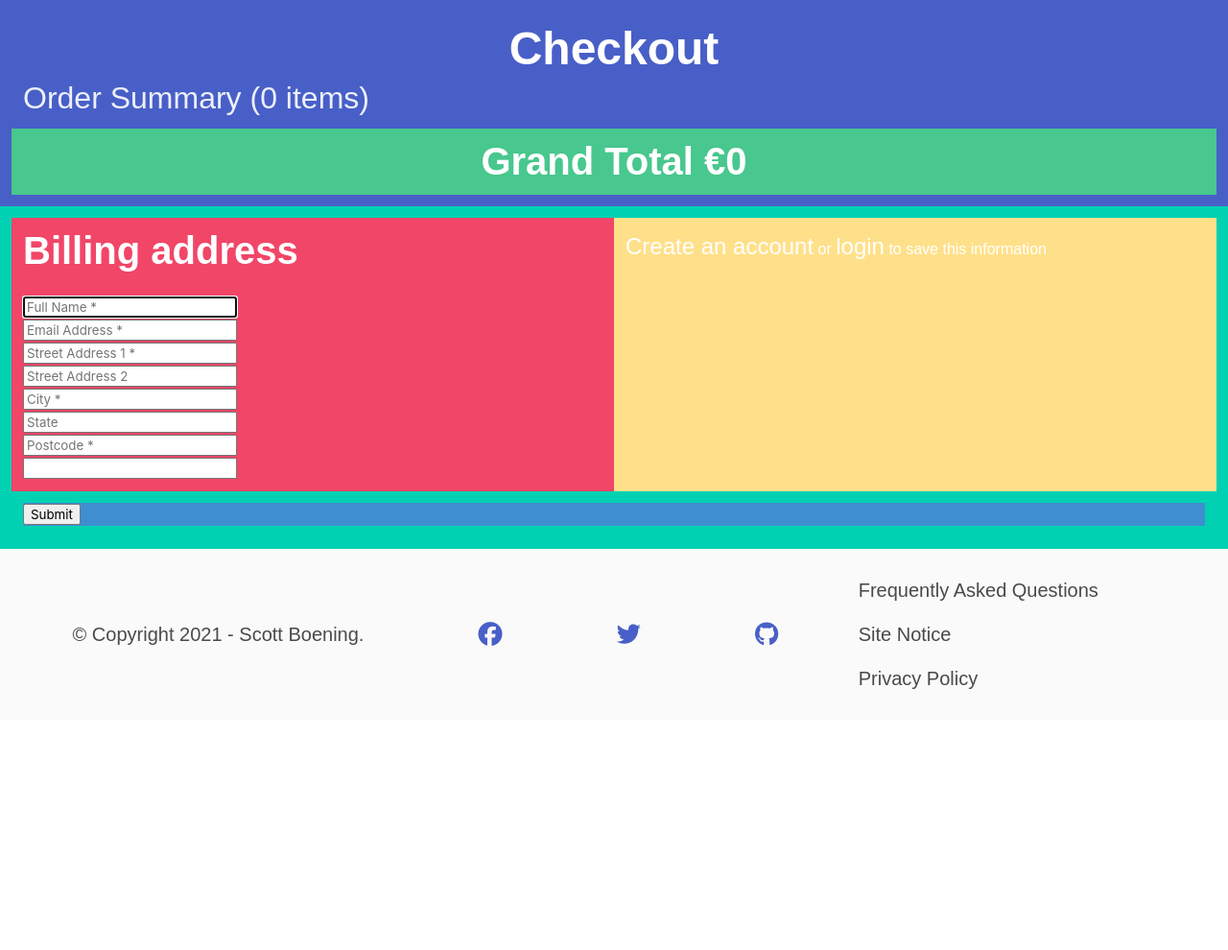
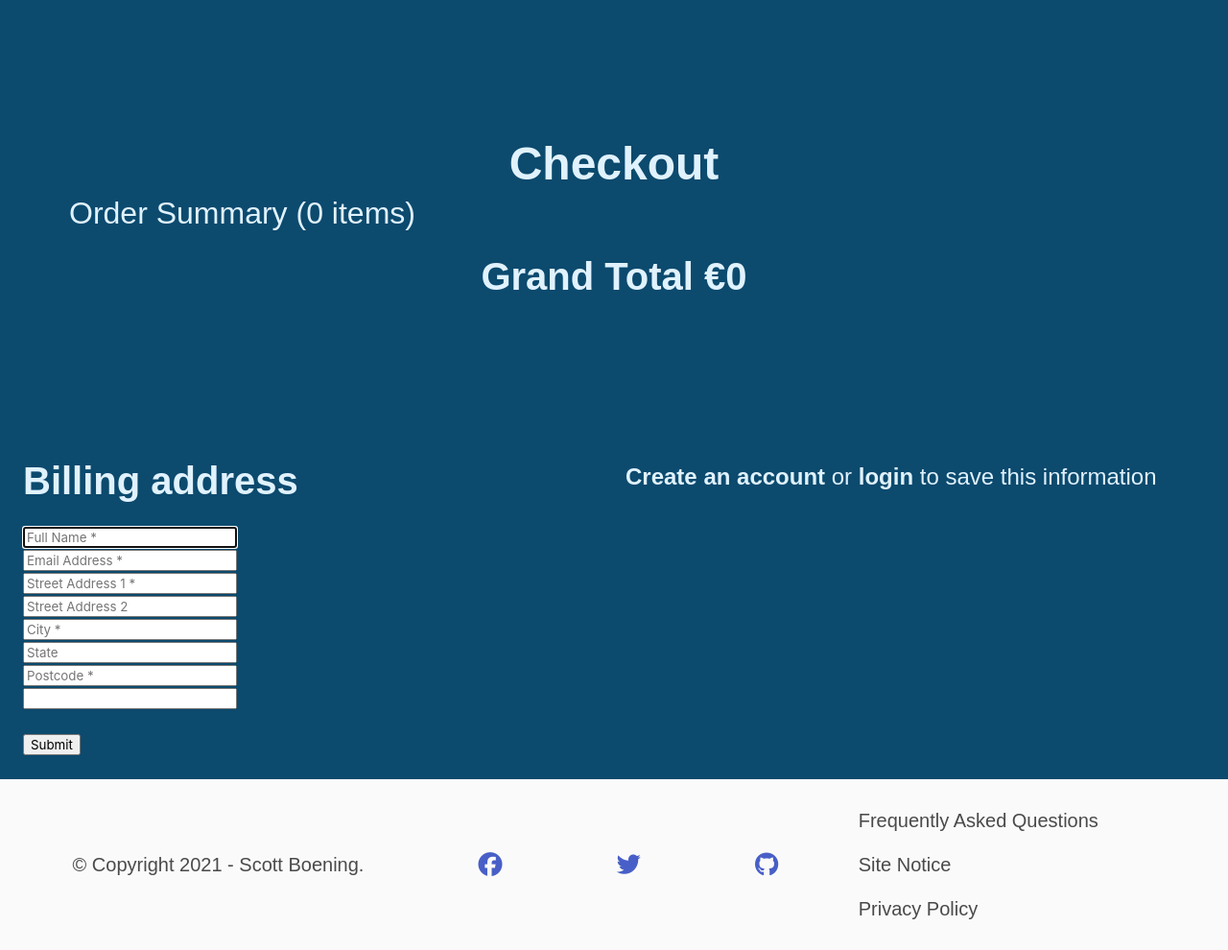
Before and after one commit to Ryagg/scifi_zone, a Django app: template checkout/templates/checkout/checkout.html in a window 1280 px wide. Shown: the part 52-1042 px from the top of the page at 96% size. Before the commit the page ends 770 px from the top, so only its background shows below. Run offline with Django 3.2, Linux system fonts and the light colour scheme; the template is opened without the code that fills it: values that come from a table or form of the project are taken from there, others are empty; some libraries are stand-ins or nearby versions.

Commit message:
feat: Switch from cardElement to paymentElement

```diff
--- a/checkout/static/checkout/js/stripe_elements.js
+++ b/checkout/static/checkout/js/stripe_elements.js
@@ -1,66 +1,101 @@
 const stripePublicKey = $("#id_stripe_public_key").text().slice(1, -1);
 const clientSecret = $("#id_client_secret").text().slice(1, -1);
 const stripe = Stripe(stripePublicKey);
-var elements = stripe.elements();
-
-var style = {
-    base: {
-        color: "#000",
-        fontFamily: '"Helvetica Neue", Helvetica, sans-serif',
-        fontSmoothing: "antialiased",
-        fontSize: "16px",
-        "::placeholder": {
-            color: "#aab7c4",
+const options = {
+    clientSecret: clientSecret,
+    appearance: {
+        theme: "night",
+        variables: {
+            fontFamily: "Sohne, system-ui, sans-serif",
+            fontWeightNormal: "500",
+            borderRadius: "8px",
+            colorBackground: "#0A2540",
+            colorPrimary: "#EFC078",
+            colorPrimaryText: "#1A1B25",
+            colorText: "white",
+            colorTextSecondary: "white",
+            colorTextPlaceholder: "#727F96",
+            colorIconTab: "white",
+            colorLogo: "dark",
+        },
+        rules: {
+            ".Input, .Block": {
+                backgroundColor: "transparent",
+                border: "1.5px solid var(--colorPrimary)",
             },
         },
-    invalid: {
-        color: "#dc3545",
-        iconColor: "#dc3545",
     },
 };
-var card = elements.create("card", { style: style });
+const elements = stripe.elements(options);
+
+const paymentElement = elements.create("payment");
 /* mount the card element */
-card.mount("#card-element");
+paymentElement.mount("#payment-element");
 
-// Handle realtime validation errors on the card element //
-card.addEventListener("change", function (event) {
-    var errorDiv = document.getElementById("card-errors");
-    if (event.error) {
-        var html = `
-        <span class="icon" role="alert">
-            <i class="fas fa-times"></i>
-        </span>
-        <span>${event.error.message}</span>
-        `;
-        $(errorDiv).html(html);
+const form = document.getElementById("payment-form");
+
+form.addEventListener("submit", async (event) => {
+    event.preventDefault();
+
+    const { error } = await stripe.confirmPayment({
+        //`Elements` instance that was used to create the Payment Element
+        elements,
+        confirmParams: {
+            return_url: "",
+        },
+    });
+
+    if (error) {
+        // This point will only be reached if there is an immediate error when
+        // confirming the payment. Show error to your customer (for example, payment
+        // details incomplete)
+        const messageContainer = document.querySelector("#error-message");
+        messageContainer.textContent = error.message;
     } else {
-        errorDiv.textContent = "";
+        // Your customer will be redirected to your `return_url`. For some payment
+        // methods like iDEAL, your customer will be redirected to an intermediate
+        // site first to authorize the payment, then redirected to the `return_url`.
     }
 });
 
-// Handle form submit
-var form = document.getElementById("payment-form");
+const appendedClientSecret = new URLSearchParams(window.location.search).get(
+    "payment_intent_client_secret"
+);
 
-form.addEventListener("submit", function (ev) {
-    ev.preventDefault();
-    // disable card element and submit button to prevent multiple submissions
-    card.update({ disabled: true });
-    $("#submit-button").attr("disabled", true);
-    $("#payment-form").fadeToggle(100);
-    $("#loading-overlay").fadeToggle(100);
+// Retrieve the PaymentIntent
+stripe.retrievePaymentIntent(appendedClientSecret).then(({ paymentIntent }) => {
+    const message = document.querySelector("#message");
 
-    // capture form data we can't put in the paymentIntent and post it to the cache_checkout_data view
-    var saveInfo = Boolean($("#id-save-info").attr("checked"));
-    // From using {% csrf_token %} in the form
-    var csrfToken = $('input[name="csrfmiddlewaretoken"]').val();
-    var postData = {
-        csrfmiddlewaretoken: csrfToken,
-        client_secret: clientSecret,
-        save_info: saveInfo,
-    };
-    var url = "/checkout/cache_checkout_data/";
+    // Inspect the PaymentIntent `status` to indicate the status of the payment
+    // to your customer.
+    //
+    // Some payment methods will [immediately succeed or fail][0] upon
+    // confirmation, while others will first enter a `processing` state.
+    //
+    // [0]: https://stripe.com/docs/payments/payment-methods#payment-notification
+    switch (paymentIntent.status) {
+        case "succeeded":
+            message.innerText = "Success! Payment received.";
+            break;
+
+        case "processing":
+            message.innerText = "Payment processing. We'll update you when payment is received.";
+            break;
+
+        case "requires_payment_method":
+            message.innerText = "Payment failed. Please try another payment method.";
+            // Redirect your user back to your payment page to attempt collecting
+            // payment again
+            break;
+
+        default:
+            message.innerText = "Something went wrong.";
+            break;
+    }
+});
 
 // the view updates the paymentIntent
+/*
 $.post(url, postData)
     .done(function () {
         stripe
@@ -118,4 +153,4 @@ form.addEventListener("submit", function (ev) {
         // just reload the page, the error will be in django messages
         location.reload();
     });
-});
+*/
--- a/checkout/templates/checkout/checkout.html
+++ b/checkout/templates/checkout/checkout.html
@@ -4,12 +4,12 @@
 
 {% block content %}
 <!-- Order summary -->
-<section class="hero is-link is-small">
+<section class="hero is-medium bg--sky-900 text__color-sky-100">
     <div class="hero-body">
-            <h1 class="title is-1 has-text-centered">Checkout</h1>
-            <h2 class="subtitle is-3">Order Summary ({{ item_count }} items)</h2>
+            <h1 class="title is-1 has-text-centered text__color-sky-100">Checkout</h1>
+            <h2 class="subtitle is-3 text__color-sky-100">Order Summary ({{ item_count }} items)</h2>
             {% for item in bag_items %}
-                <div class="columns is-multiline is-centered has-background-grey">
+                <div class="columns is-multiline is-centered">
                     <div class="column">
                         <div class="level is-mobile">
                             <div class="is-pulled-left">
@@ -25,22 +25,22 @@
                     </div>
                 </div> <!-- end of columns -->
             {% endfor %}
-            <div class="columns is-multiline is-centered has-background-success">
+            <div class="columns is-multiline is-centered">
                 <div class="column is-5-tablet">
-                    <h2 class="title is-2 has-text-centered">Grand Total €{{grand_total}}</h2>
+                    <h2 class="title is-2 has-text-centered text__color-sky-100">Grand Total €{{grand_total}}</h2>
                 </div>
             </div>
     </div> <!-- end of body -->
 </section>
 
 <!-- Billing address -->
-<section class="hero is-primary is-small">
+<section class="hero is-small bg--sky-900 text__color-sky-100">
     <div class="hero-body">
-        <form action="{% url 'checkout' %}" method="POST" id="payment-form">
+        <form action="{% url 'checkout' %}" method="POST" id="payment-form" data-secret="{{ client_secret }}">
             {% csrf_token %}
                 <div class="columns is-multiline">
-                    <div class="column  has-background-danger">
-                        <h2 class="title is-2">Billing address</h2>
+                    <div class="column">
+                        <h2 class="title is-2 text__color-sky-100">Billing address</h2>
                             <div class="field">
                                 {{ order_form.full_name | as_crispy_field }}
                                 {{ order_form.email | as_crispy_field }}
@@ -52,27 +52,25 @@
                                 {{ order_form.country | as_crispy_field }}
                             </div>
                     </div>
-                    <div class="column has-background-warning">
+                    <div class="column is-size-4">
                         {% if user.is_authenticated %}
                             <label for="id-save-info">Save this delivery information to my profile</label>
                             <input type="checkbox" id="id-save-info" name="save-info" checked>
                         {% else %}
                             <label for="id-save-info">
-                                <a class="is-size-4" href="{% url 'account_signup' %}">Create an account</a> or
-                                <a class="is-size-4" href="{% url 'account_login' %}">login</a> to save this information
+                                <a class="has-text-weight-semibold text__color-sky-100" href="{% url 'account_signup' %}">Create an account</a> or
+                                <a class="has-text-weight-semibold text__color-sky-100" href="{% url 'account_login' %}">login</a> to save this information
                             </label>
                         {% endif %}
                     </div>
                 </div> <!-- end of columns -->
 
-                <div class="field  has-background-info">
-            <!-- Pass the client secret to the view so we can get the payment intent id -->
-                    <input type="hidden" value="{{ client_secret }}" name="client_secret">
-                    <div id="card-element">
-                    <!-- Elements will create form elements here -->
+                <div class="field">
+                    <div id="payment-element">
+                        <!-- Elements will create form elements here -->
                     </div>
                     <button id="submit">Submit</button>
-                    <div id="card-errors">
+                    <div id="error-message">
                     <!-- Display error message to your customers here -->
                     </div>
                 </div>
--- a/checkout/views.py
+++ b/checkout/views.py
@@ -107,6 +107,9 @@ def checkout(request):
         intent = stripe.PaymentIntent.create(
             amount = stripe_total,
             currency = settings.STRIPE_CURRENCY,
+            automatic_payment_methods={
+                'enabled': True,
+            },
         )
 
         order_form = OrderForm()
@@ -115,6 +118,7 @@ def checkout(request):
             "order_form": order_form,
             'stripe_public_key': stripe_public_key,
             'client_secret': intent.client_secret,
+            'redirect': redirect,
 
 
         }
--- a/checkout/webhooks.py
+++ b/checkout/webhooks.py
@@ -1,3 +1,4 @@
+import json
 from django.conf import settings
 from django.http import HttpResponse
 from django.views.decorators.http import require_POST
@@ -19,7 +20,7 @@ def webhook(request):
 
     # Get the webhook data and verify its signature
     payload = request.body
-    sig_header = request.META['HTTP_STRIPE_SIGNATURE']
+    sig_header = request.headers.get('stripe-signature')
     event = None
 
     try:
```
Lines whose indentation alone changed are shown as unchanged.
